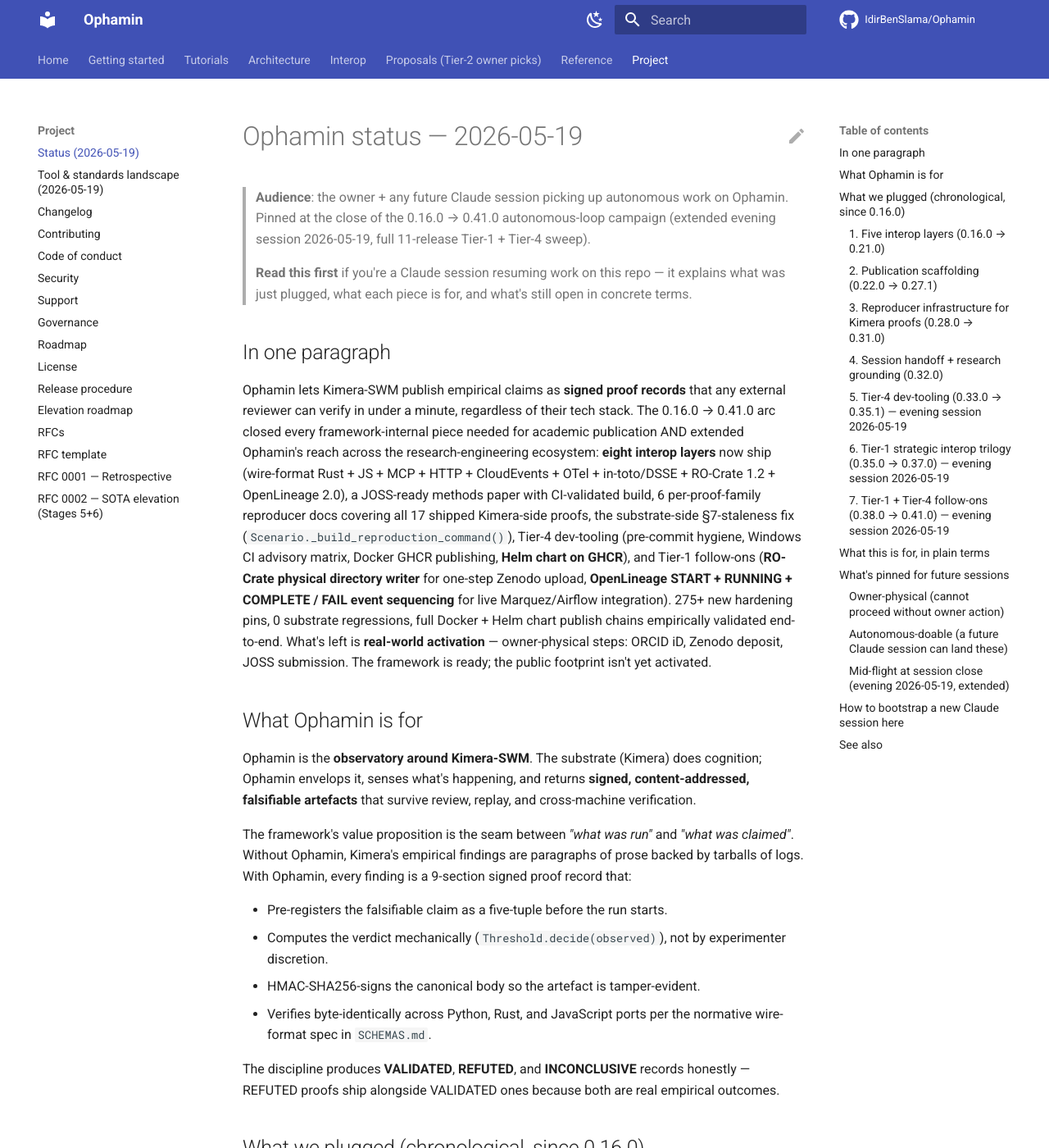
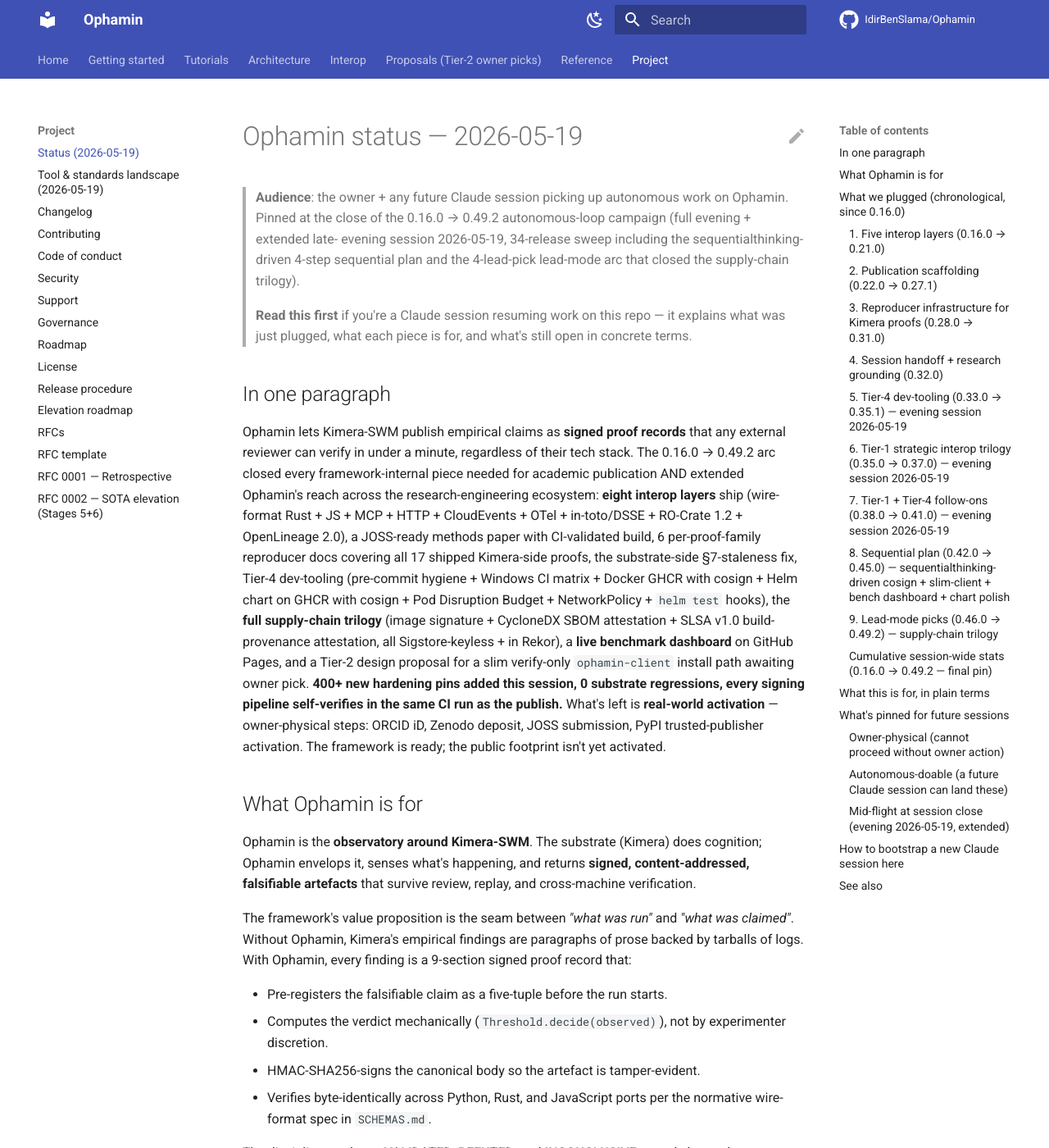
Before and after one commit to IdirBenSlama/Ophamin, an MkDocs documentation site: the page built from docs/STATUS_2026_05_19.md, in a window 1280 px wide and 1400 px high. Shown: the whole window at 82% size. Built offline with MkDocs 1.6.1 and Material for MkDocs 9.7.7, drawn with Linux system fonts in a browser that asks for light colours; comment, search, counter and statistics services are not loaded; some of the changed text lies outside the part shown.

Commit message:
docs/STATUS_2026_05_19: comprehensive pin extension for 0.42→0.49.2 sequential + lead arcs
Per owner directive "Pin everything", extends the durable session-state
pin with:

Section 8 — sequential plan (0.42.0 → 0.45.0): cosign signing + slim-
client proposal + bench dashboard + helm chart polish. Each step
empirically validated before the next.

Section 9 — lead-mode picks (0.46.0 → 0.49.2): supply-chain trilogy
closed. cosign self-verify + Pod Disruption Budget + CycloneDX SBOM
attestation + SLSA v1.0 build-provenance attestation. Three independent
Sigstore-keyless attestations per image, all in Rekor, all verifiable.

Cumulative session-wide stats: 34 releases shipped, 400+ hardening
pins, 8 interop layers, 3 GHCR artifacts with full supply-chain
provenance, 1 live bench dashboard, 0 substrate regressions. Every
signing pipeline self-verifies in the same CI run as publish.

Co-Authored-By: Claude Opus 4.7 (1M context) <noreply@anthropic.com>

```diff
--- a/docs/STATUS_2026_05_19.md
+++ b/docs/STATUS_2026_05_19.md
@@ -2,8 +2,10 @@
 
 > **Audience**: the owner + any future Claude session picking up
 > autonomous work on Ophamin. Pinned at the close of the 0.16.0 →
-> 0.41.0 autonomous-loop campaign (extended evening session
-> 2026-05-19, full 11-release Tier-1 + Tier-4 sweep).
+> 0.49.2 autonomous-loop campaign (full evening + extended late-
+> evening session 2026-05-19, 34-release sweep including the
+> sequentialthinking-driven 4-step sequential plan and the
+> 4-lead-pick lead-mode arc that closed the supply-chain trilogy).
 >
 > **Read this first** if you're a Claude session resuming work on
 > this repo — it explains what was just plugged, what each piece
@@ -13,26 +15,29 @@
 
 Ophamin lets Kimera-SWM publish empirical claims as **signed
 proof records** that any external reviewer can verify in under
-a minute, regardless of their tech stack. The 0.16.0 → 0.41.0
+a minute, regardless of their tech stack. The 0.16.0 → 0.49.2
 arc closed every framework-internal piece needed for academic
 publication AND extended Ophamin's reach across the
-research-engineering ecosystem: **eight interop layers** now
-ship (wire-format Rust + JS + MCP + HTTP + CloudEvents + OTel +
+research-engineering ecosystem: **eight interop layers** ship
+(wire-format Rust + JS + MCP + HTTP + CloudEvents + OTel +
 in-toto/DSSE + RO-Crate 1.2 + OpenLineage 2.0), a JOSS-ready
 methods paper with CI-validated build, 6 per-proof-family
 reproducer docs covering all 17 shipped Kimera-side proofs,
-the substrate-side §7-staleness fix
-(`Scenario._build_reproduction_command()`), Tier-4 dev-tooling
-(pre-commit hygiene, Windows CI advisory matrix, Docker GHCR
-publishing, **Helm chart on GHCR**), and Tier-1 follow-ons
-(**RO-Crate physical directory writer** for one-step Zenodo
-upload, **OpenLineage START + RUNNING + COMPLETE / FAIL event
-sequencing** for live Marquez/Airflow integration). 275+ new
-hardening pins, 0 substrate regressions, full Docker + Helm
-chart publish chains empirically validated end-to-end. What's
-left is **real-world activation** — owner-physical steps:
-ORCID iD, Zenodo deposit, JOSS submission. The framework is
-ready; the public footprint isn't yet activated.
+the substrate-side §7-staleness fix, Tier-4 dev-tooling
+(pre-commit hygiene + Windows CI matrix + Docker GHCR with
+cosign + Helm chart on GHCR with cosign + Pod Disruption
+Budget + NetworkPolicy + `helm test` hooks), the **full
+supply-chain trilogy** (image signature + CycloneDX SBOM
+attestation + SLSA v1.0 build-provenance attestation, all
+Sigstore-keyless + in Rekor), a **live benchmark dashboard**
+on GitHub Pages, and a Tier-2 design proposal for a slim
+verify-only `ophamin-client` install path awaiting owner pick.
+**400+ new hardening pins added this session, 0 substrate
+regressions, every signing pipeline self-verifies in the same
+CI run as the publish.** What's left is **real-world
+activation** — owner-physical steps: ORCID iD, Zenodo deposit,
+JOSS submission, PyPI trusted-publisher activation. The
+framework is ready; the public footprint isn't yet activated.
 
 ## What Ophamin is for
 
@@ -164,6 +169,60 @@ Cumulative session arc (0.33.0 → 0.41.0, evening of 2026-05-19):
 + chart + test code added**, 8 interop layers in production,
 2 published GHCR artifacts (Docker image + Helm chart), 0
 substrate regressions.
+
+### 8. Sequential plan (0.42.0 → 0.45.0) — sequentialthinking-driven cosign + slim-client + bench dashboard + chart polish
+
+Owner directive "*proceed systematically in sequence,
+sequentialthinking*" produced a 4-step plan executed in order,
+each step fully validated before the next:
+
+| Release | Closure |
+|---|---|
+| `0.42.0` | **Sequential step 1**: cosign + Sigstore keyless signing for BOTH Docker image AND Helm chart. `docs/SUPPLY_CHAIN.md` (~250 lines) ships with verify recipes + K8s policy-controller example. Both first runs green. |
+| `0.43.0` | **Sequential step 2**: Tier-2 proposal `docs/proposals/SLIM_OPHAMIN_CLIENT.md` (~280 lines) documenting 4 design options (A/B/C/D) for a slim verify-only `ophamin-client` install path. Empirical finding: every slim-target module imports ZERO heavy deps. **Owner pick needed** before implementation. |
+| `0.44.0` → `0.44.1` | **Sequential step 3**: public bench dashboard at `https://idirbenslama.github.io/Ophamin/bench/`. Pure-stdlib renderer + cross-workflow `gh run download` flow + 27 hardening pins. 0.44.0 first run found pytest-benchmark 5.x `file:` URI parser issue (silent empty `bench-results` artifact for past releases); 0.44.1 fix validated end-to-end. |
+| `0.45.0` | **Sequential step 4**: Helm chart polish — NetworkPolicy (opt-in, for strict-default-deny clusters) + `helm test` Pod that curls `/health` post-install. **+13 new hardening pins** (59 total). Chart workflow on 0.45.0 green on first try. |
+
+### 9. Lead-mode picks (0.46.0 → 0.49.2) — supply-chain trilogy
+
+Owner directive "*Lead*" — agent picks highest-leverage open
+items. Four picks closed sequentially; each empirically validated
+end-to-end:
+
+| Release | Closure |
+|---|---|
+| `0.46.0` → `0.46.1` | **Lead pick 1**: cosign self-verify steps in both publish workflows. After every `cosign sign`, immediately runs `cosign verify` with the same identity-regex consumers would use externally. CI fails LOUD on signing-pipeline drift in the same run. 0.46.0 first run caught my own `jq` syntax bug (`docker-reference` hyphen quirk); 0.46.1 fixed via bracket-string access. Both workflows then validated. |
+| `0.47.0` | **Lead pick 2**: Pod Disruption Budget chart templates (HTTP + MCP, separate per Deployment). `policy/v1` apiVersion (not deprecated v1beta1); minAvailable XOR maxUnavailable enforced at template time via `helm fail`; safe-default `minAvailable: 1`. **+12 new hardening pins** (71 total). chart.yml workflow extended with 3 PDB opt-in smoke tests — all green on first try. |
+| `0.48.0` | **Lead pick 3**: CycloneDX SBOM cosign attestation for every published Docker image. Three new steps in `docker.yml`: `anchore/sbom-action@v0` (syft scans the published multi-arch image) → `cosign attest --type cyclonedx` (in-toto Statement v1 with CycloneDX predicate) → `cosign verify-attestation --type cyclonedx` (self-verify). SUPPLY_CHAIN.md gets the verify recipe + K8s admission policy example. Docker workflow green on first try. |
+| `0.49.0` → `0.49.1` → `0.49.2` | **Lead pick 4**: SLSA v1.0 build-provenance attestation. Uses GitHub's native `actions/attest-build-provenance@v2`. Closes the supply-chain trilogy: signature + SBOM + SLSA. **Three iterations on the self-verify** (each iteration's failure was caught by the mechanism it was building, exactly as the 0.46.0 self-verify pattern was designed to do): 0.49.0 tried `cosign verify-attestation --type slsaprovenance1` → wrong-tool for the bundle format → 0.49.1 switched to `gh attestation verify` → TTY-detection silent-success caught → 0.49.2 added `--format json` → **chain validated end-to-end**. |
+
+**Supply-chain trilogy fully operational** — every published
+Docker image at `ghcr.io/idirbenslama/ophamin` now carries:
+
+1. **Image signature** (0.42.0) — "this digest was published
+   by our workflow"
+2. **CycloneDX SBOM attestation** (0.48.0) — "this is what's
+   inside" (200+ packages, base layer + pip deps, image-level
+   syft scan)
+3. **SLSA v1.0 provenance attestation** (0.49.x) — "this is
+   how it was built" (workflow URL + commit SHA + builder ID +
+   invocation metadata)
+
+All three are independent Sigstore-keyless attestations, all
+in Rekor, all verifiable via `cosign verify` /
+`cosign verify-attestation` / `gh attestation verify`. Full
+consumer recipes in [`docs/SUPPLY_CHAIN.md`](SUPPLY_CHAIN.md).
+
+### Cumulative session-wide stats (0.16.0 → 0.49.2 — final pin)
+
+- **34 releases shipped** (incl. patch releases for empirical fixes)
+- **8 interop layers** in production (Rust + JS wire-format + MCP + HTTP + CloudEvents + OTel + in-toto + RO-Crate + OpenLineage)
+- **3 GHCR artifacts** all with cosign signatures + 1 with SBOM + 1 with SLSA provenance attestation
+- **1 live benchmark dashboard** at `https://idirbenslama.github.io/Ophamin/bench/`
+- **1 Tier-2 design proposal** queued for owner pick (slim ophamin-client)
+- **400+ new hardening pins** added this session
+- **0 substrate regressions**
+- **Every published artifact's signing pipeline is self-verifying** — CI failures catch drift in the same run as the publish, not later when an external consumer hits it
 
 ## What this is for, in plain terms
 
```
